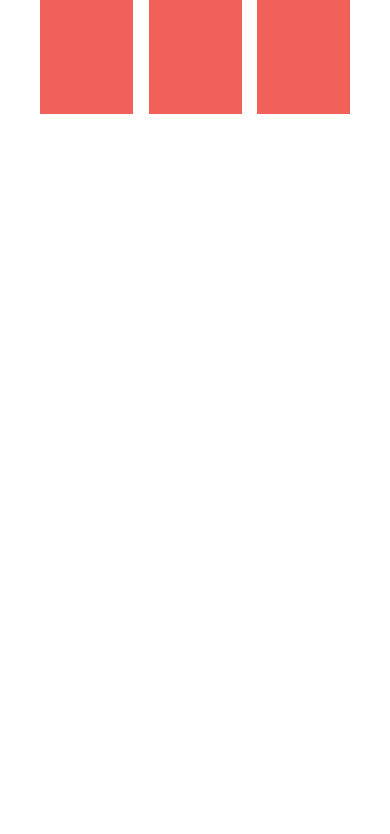
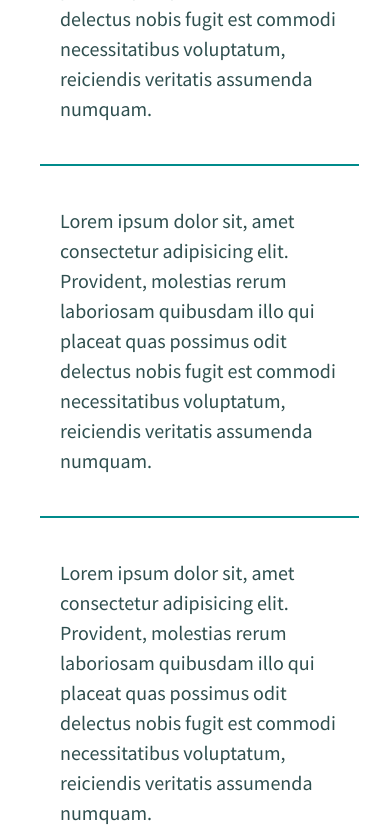
Before and after one commit to mathum49/divs-flexbox, a plain HTML site: page index.html in a window 390 px wide. Shown: the part 226-1060 px from the top of the page. Before the commit the page ends 924 px from the top, so only its background shows below. Drawn offline with nearby package versions, Linux system fonts and the light colour scheme.

Commit message:
Added content and styling to div

```diff
--- a/css/main.css
+++ b/css/main.css
@@ -110,25 +110,44 @@ body {
 
 .wrapper {
   /*add display:flex and set justify-content to space-between*/
-  font-weight: 700;
+  font-weight: 400;
   display: flex;
   justify-content: space-between;
 }
 
 .div-1, .div-2, .div-3 {
   /*give the divs a width of 30%, add display:flex, set justify-content and align-items to center*/
-  color: #fff;
+  color: darkslategray;
   line-height: 1.5em;
-  font-size: 1.6em;
-  background-color: #f16059;
-  height: 300px;
+  font-size: 1em;
   display: flex;
   width: 30%;
   justify-content: center;
   align-items: center;
+  padding: 1em;
+  margin: 1ems;
 }
 
+/* add line between div elements */
+.div-2, .div-3 {
+    border-left: 2px darkcyan solid;
+}
 
+@media (max-width: 768px){
+    .wrapper {
+        flex-direction: column;
+    }
+    .div-1, .div-2, .div-3 {
+        width: 90%;
+
+    }
+
+    .div-2, .div-3 {
+        border-top: 2px darkcyan solid;
+        border-left: 0px;
+    }
+
+}
 
 
 /* ==========================================================================
--- a/index.html
+++ b/index.html
@@ -23,13 +23,13 @@
 
         <section class="wrapper">
             <div class="div-1">
-                Div 1
+                <p>Lorem ipsum dolor sit, amet consectetur adipisicing elit. Provident, molestias rerum laboriosam quibusdam illo qui placeat quas possimus odit delectus nobis fugit est commodi necessitatibus voluptatum, reiciendis veritatis assumenda numquam.</p>
             </div>
             <div class="div-2">
-                Div 2
+                <p>Lorem ipsum dolor sit, amet consectetur adipisicing elit. Provident, molestias rerum laboriosam quibusdam illo qui placeat quas possimus odit delectus nobis fugit est commodi necessitatibus voluptatum, reiciendis veritatis assumenda numquam.</p>
             </div>
             <div class="div-3">
-                Div 3
+                <p>Lorem ipsum dolor sit, amet consectetur adipisicing elit. Provident, molestias rerum laboriosam quibusdam illo qui placeat quas possimus odit delectus nobis fugit est commodi necessitatibus voluptatum, reiciendis veritatis assumenda numquam.</p>
             </div>
         </section>
 
```
